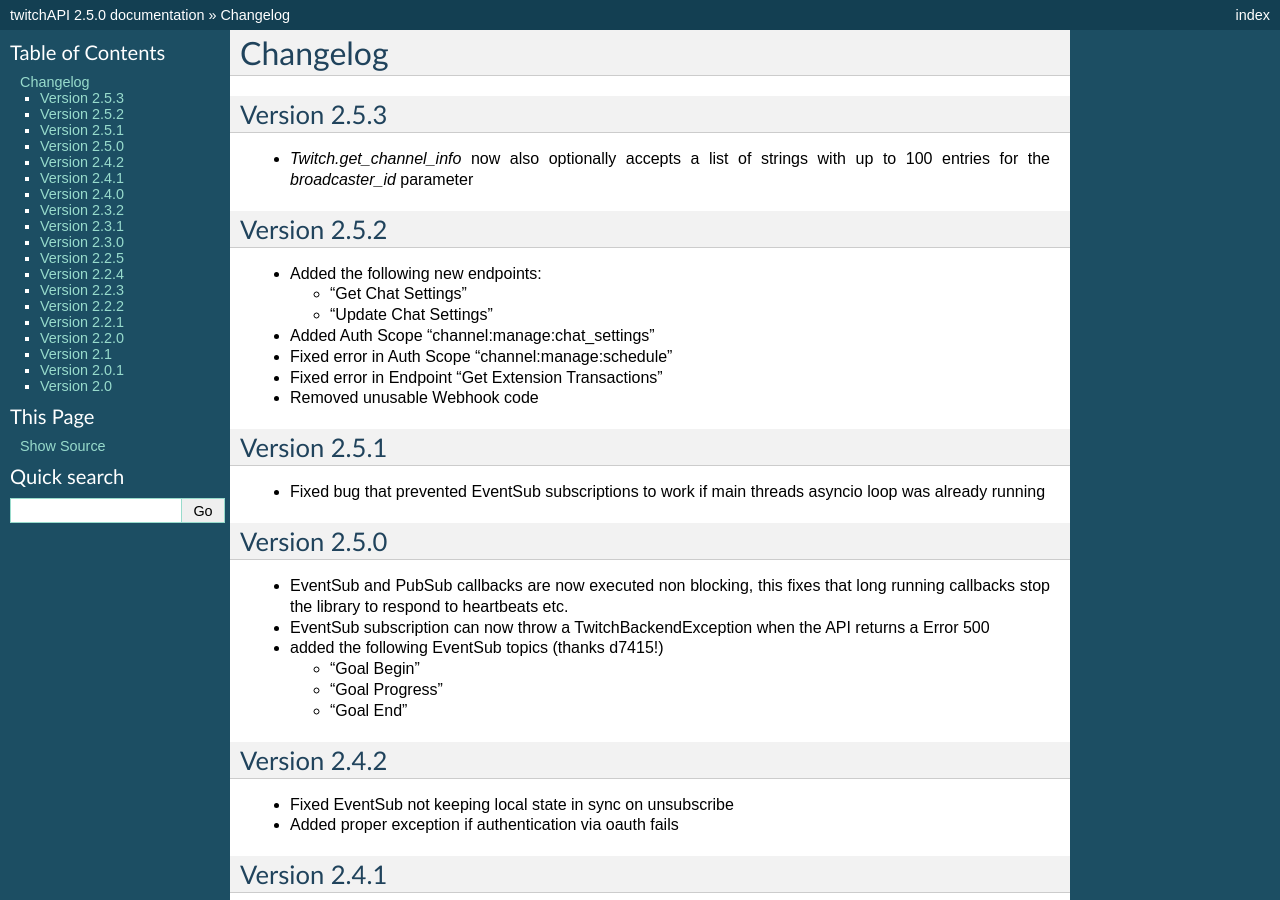
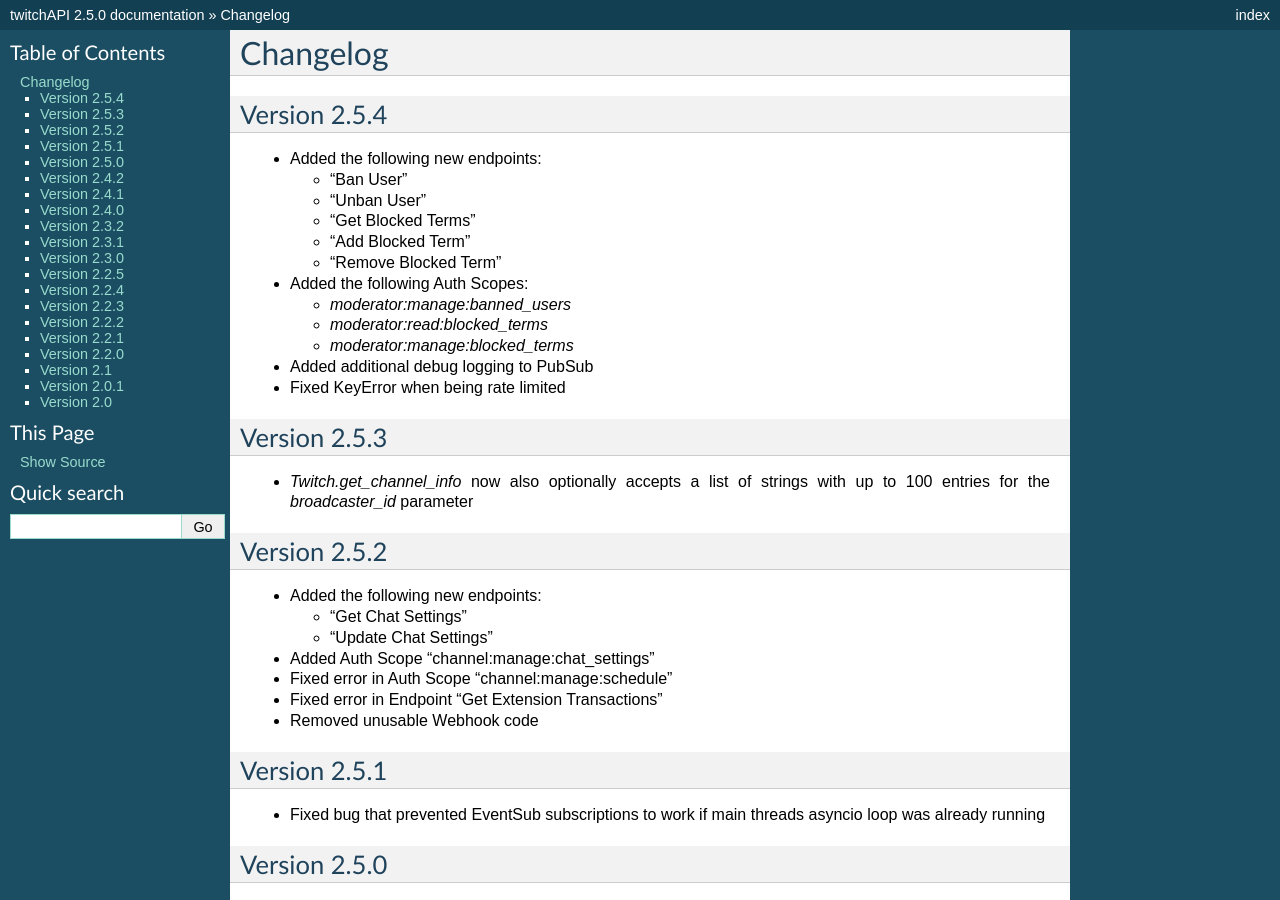
Before and after one commit to Teekeks/pyTwitchAPI, a Sphinx documentation site: the page built from docs/changelog.rst, in a window 1280 px wide and 900 px high. Built offline with Sphinx 7.4.7, drawn with Linux system fonts in a browser that asks for light colours.

Commit message:
updated changedlog

```diff
--- a/docs/changelog.rst
+++ b/docs/changelog.rst
@@ -2,6 +2,33 @@
 
 Changelog
 =====================================
+
+****************
+Version 2.5.4
+****************
+
+- Added the following new endpoints:
+
+  - "Ban User"
+
+  - "Unban User"
+
+  - "Get Blocked Terms"
+
+  - "Add Blocked Term"
+
+  - "Remove Blocked Term"
+
+- Added the following Auth Scopes:
+
+  - `moderator:manage:banned_users`
+
+  - `moderator:read:blocked_terms`
+
+  - `moderator:manage:blocked_terms`
+
+- Added additional debug logging to PubSub
+- Fixed KeyError when being rate limited
 
 ****************
 Version 2.5.3
```
